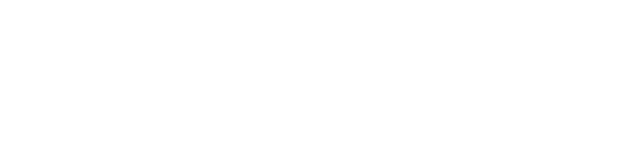
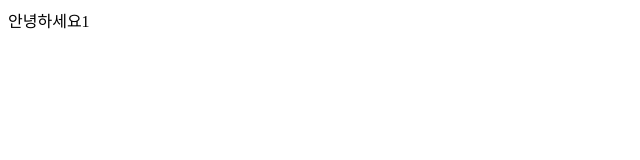
Before and after one commit to kyu1203/github_test, a plain HTML site: page test1.html in a window 1280 px wide. Shown: the whole page, without its empty margins (0-640 px from the left). Drawn offline with Linux system fonts and the light colour scheme.

Commit message:
안녕하세요1

```diff
--- a/test1.html
+++ b/test1.html
@@ -9,5 +9,5 @@
 <title>Document</title>
 </head>
 <body>
-
+안녕하세요1
 </body>
```
